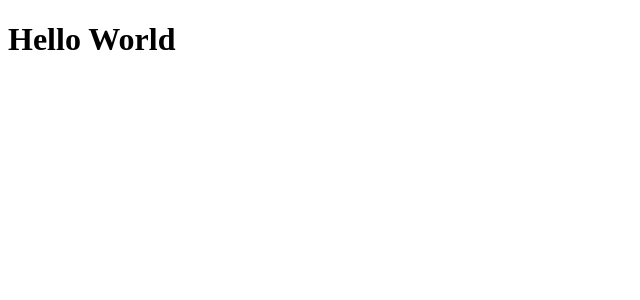
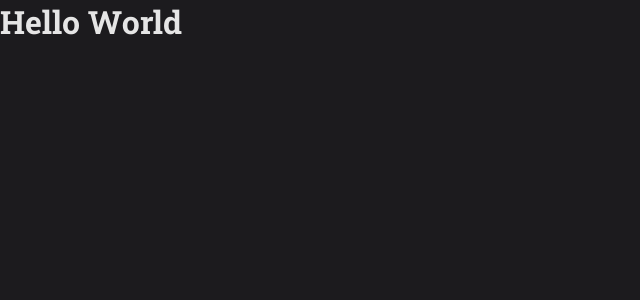
Before and after one commit to carloseduardob94/RocketMovie, a React (Vite) app: page / in a window 1280 px wide. Shown: the top 300 px of the page, without its empty margins (0-640 px from the left). Built offline with nearby package versions, Linux system fonts and the light colour scheme.

Commit message:
styles created

```diff
--- a/index.html
+++ b/index.html
@@ -1,8 +1,16 @@
 <!DOCTYPE html>
 <html lang="pt-br">
   <head>
+    <link rel="preconnect" href="https://fonts.googleapis.com" />
+    <link rel="preconnect" href="https://fonts.gstatic.com" crossorigin />
     <meta charset="UTF-8" />
+
     <meta name="viewport" content="width=device-width, initial-scale=1.0" />
+    <link
+      href="https://fonts.googleapis.com/css2?family=Roboto+Slab:wght@400;500;700&display=swap"
+      rel="stylesheet"
+    />
+
     <title>RocketMovie</title>
   </head>
   <body>
--- a/src/main.jsx
+++ b/src/main.jsx
@@ -1,9 +1,17 @@
 import React from 'react'
 import ReactDOM from 'react-dom/client'
 import { App } from './App'
+import { ThemeProvider } from 'styled-components'
+
+import GlobalStyles from './styles/global'
+import theme from './styles/theme'
+
 
 ReactDOM.createRoot(document.getElementById('root')).render(
   <React.StrictMode>
+    <ThemeProvider theme={ theme }>
+      <GlobalStyles />
     <App />
+    </ThemeProvider>
   </React.StrictMode>
 )
--- /dev/null
+++ b/src/styles/global.js
@@ -0,0 +1,35 @@
+import { createGlobalStyle } from 'styled-components'
+
+export default createGlobalStyle`
+  * {
+    margin: 0;
+    padding: 0;
+    box-sizing: border-box;
+  }
+
+  body {
+    background-color: ${({ theme }) => theme.COLORS.BACKGROUND_800};
+    color: ${({ theme }) => theme.COLORS.WHITE};
+
+    -webkit-font-smoothing: antialiased;
+  }
+
+  body, input, button, textarea {
+    font-family: 'Roboto Slab', serif;
+    font-size: 16px;
+    outline: none;
+  }
+
+  a {
+    text-decoration: none;
+  }
+
+  button, a {
+    cursor: pointer;
+    transition: filter .2s;
+  }
+
+  button:hover, a:hover {
+    filter: brightness(.9);
+  }
+`
--- /dev/null
+++ b/src/styles/theme.js
@@ -0,0 +1,14 @@
+export default {
+  COLORS: {
+    BACKGROUND_900: '#0D0C0F',
+    BACKGROUND_800: '#1C1B1E',
+    BACKGROUND_700: '#262529',
+
+    PINK: '#FF859B',
+    WHITE: '#E5E5E5',
+
+    GRAY_100: '#948F99',
+    GRAY_200: '#3E3B47',
+    GRAY_300: '#312E38'
+  }
+}
```
